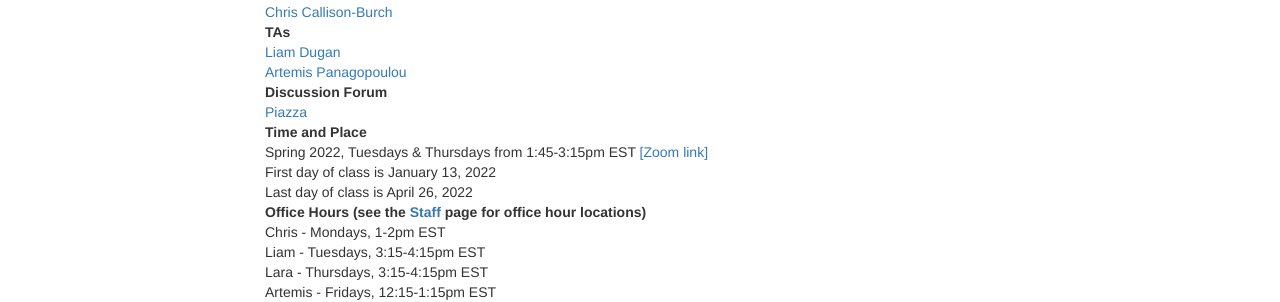
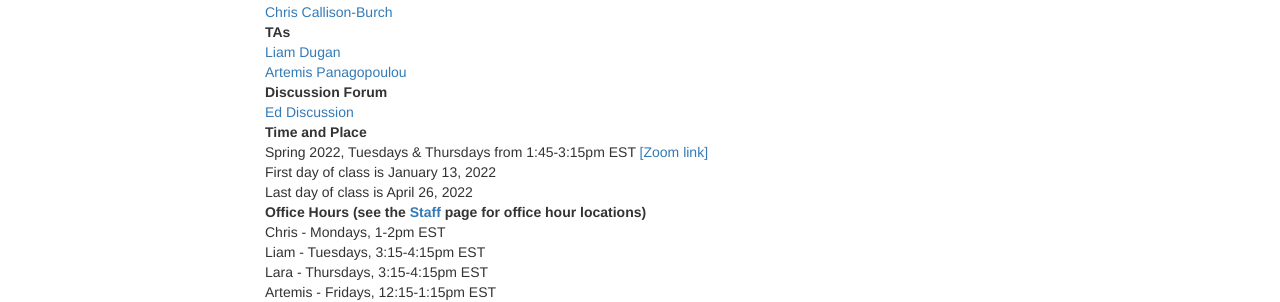
Before and after one commit to interactive-fiction-class/interactive-fiction-class.github.io, a Jekyll site: the page built from index.md, in a window 1280 px wide. Shown: the part 753-1055 px from the top of the page. Built offline with Jekyll 4.4.1, drawn with Linux system fonts in a browser that asks for light colours; nearby versions of some CDN libraries; a script that is not in the unit is left out.

Commit message:
Updated discussion forum link

```diff
--- a/index.md
+++ b/index.md
@@ -108,7 +108,7 @@ TAs
 : [Artemis Panagopoulou](https://artemisp.github.io/)
 
 Discussion Forum
-: [Piazza](https://piazza.com/upenn/spring2022/cis700001)
+: [Ed Discussion](https://edstem.org/us/courses/18119/discussion/)
 
 Time and Place
 : Spring 2022, Tuesdays & Thursdays from 1:45-3:15pm EST [[Zoom link]](https://upenn.zoom.us/j/95868341588?pwd=a0NvbkhtUEdYTTk5d0Vmc2VvcHJrUT09)
```
